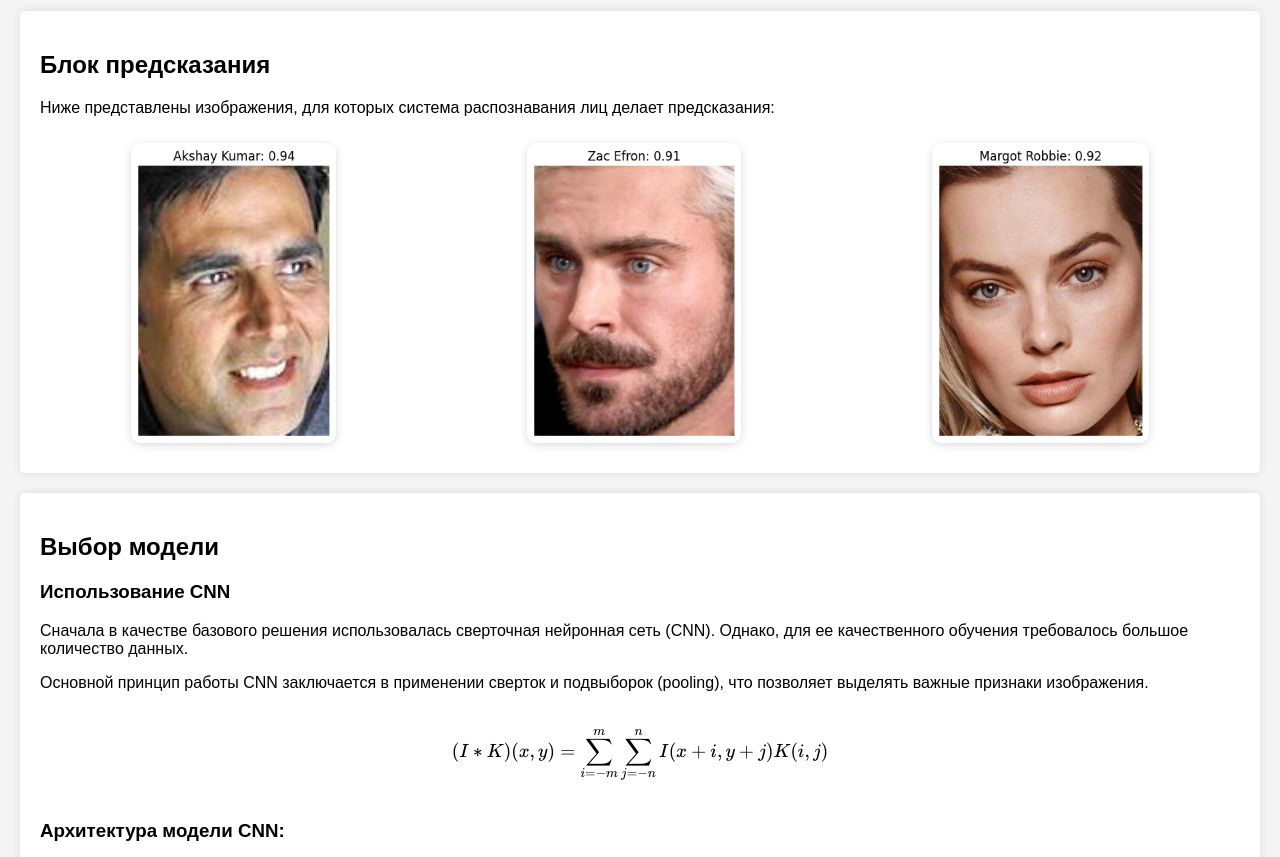
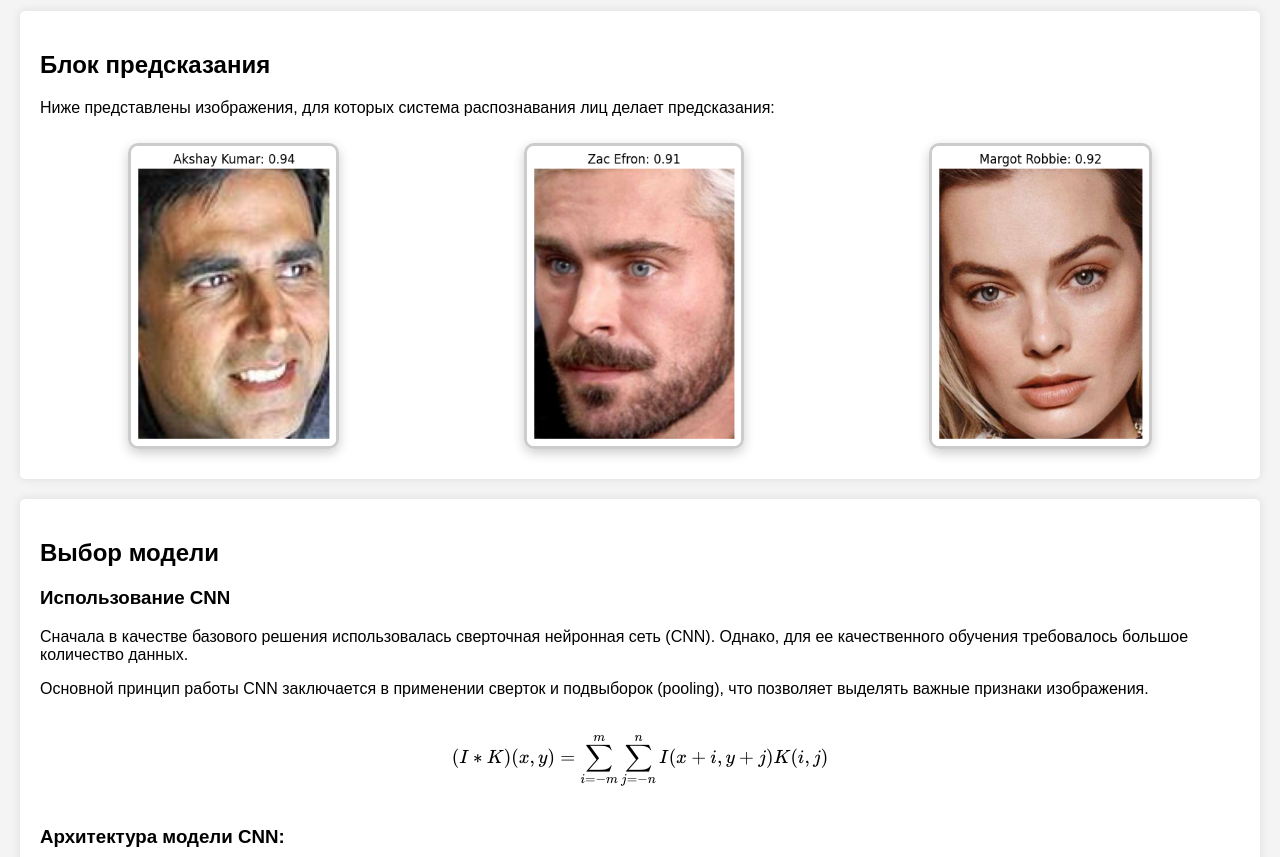
Before and after one commit to NikitaMLDL/FaceGuard, a plain HTML site: page index.html in a window 1280 px wide. Shown: the part 980-1837 px from the top of the page. Drawn offline with nearby package versions, Linux system fonts and the light colour scheme; some packages are replaced by stand-ins of ours.

Commit message:
[change style]

```diff
--- a/styles.css
+++ b/styles.css
@@ -118,7 +118,7 @@ section.visible {
     display: flex;
     justify-content: center;
     gap: 10px;
-    flex: wrap;
+    flex-wrap: wrap; /* исправлено с 'flex: wrap' */
 }
 
 .prediction-row img {
@@ -127,7 +127,8 @@ section.visible {
     max-height: 300px;          /* Можно ограничить максимальную высоту, если необходимо */
     object-fit: contain;
     border-radius: 10px;
-    box-shadow: 0 2px 8px rgba(0,0,0,0.15);
+    box-shadow: 0 4px 12px rgba(0, 0, 0, 0.2); /* чуть сильнее тень */
+    border: 3px solid #ccc; /* добавлена более заметная рамка */
 }
 .metrics-table {
     width: 50%;
```
